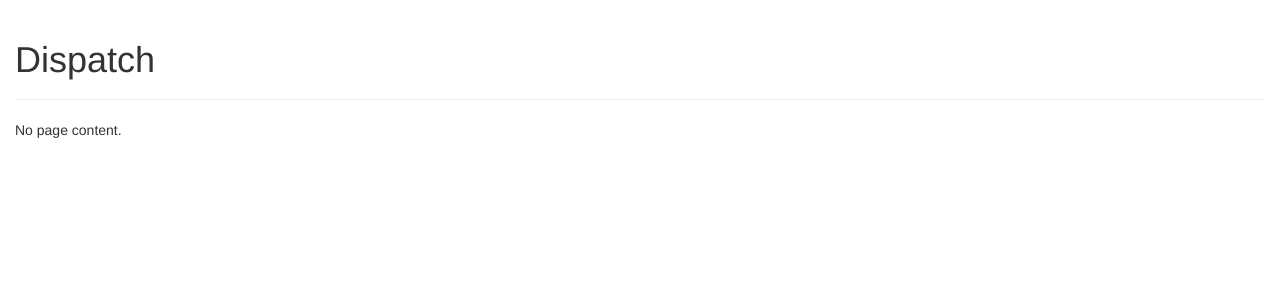
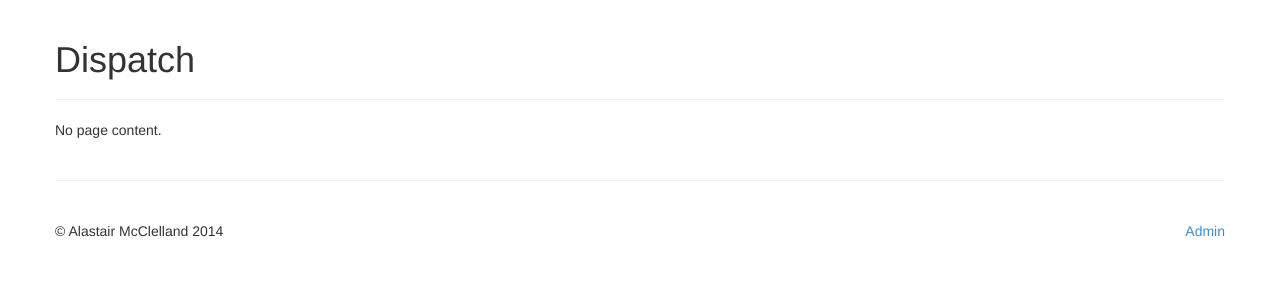
Before and after one commit to almcc/dispatch, a Django app: template webapp/dispatch/templates/base.html in a window 1280 px wide. Shown: the top 300 px of the page. Run offline with Django 3.2, Linux system fonts and the light colour scheme; the template is opened without the code that fills it, so the values that code supplies are empty; some libraries are stand-ins or nearby versions.

Commit message:
adding footer and link to admin

```diff
--- a/webapp/dispatch/templates/base.html
+++ b/webapp/dispatch/templates/base.html
@@ -10,6 +10,18 @@
         div.list-group
         {
             margin-bottom: 0px;
+        }
+        .footer
+        {
+            padding-top: 40px;
+            padding-bottom: 40px;
+            margin-top: 40px;
+            border-top: 1px solid #eee;
+        }
+        body
+        {
+            margin-left: 40px;
+            margin-right: 40px;
         }
         </style>
     </head>
@@ -26,6 +38,13 @@
             No page content.
             {% endblock content %}
         </div>
+        <div class="container-fluid">
+            <div class="row">
+                <div class="col-md-12">
+        <div class="footer">
+            <p class="pull-right"><a href="/admin">Admin</a></p>
+            <p>© Alastair McClelland 2014</p>
+        </div></div></div></div>
     </body>
     <script src="{% static 'js/bootstrap.js' %}"></script>
 </html>
```
